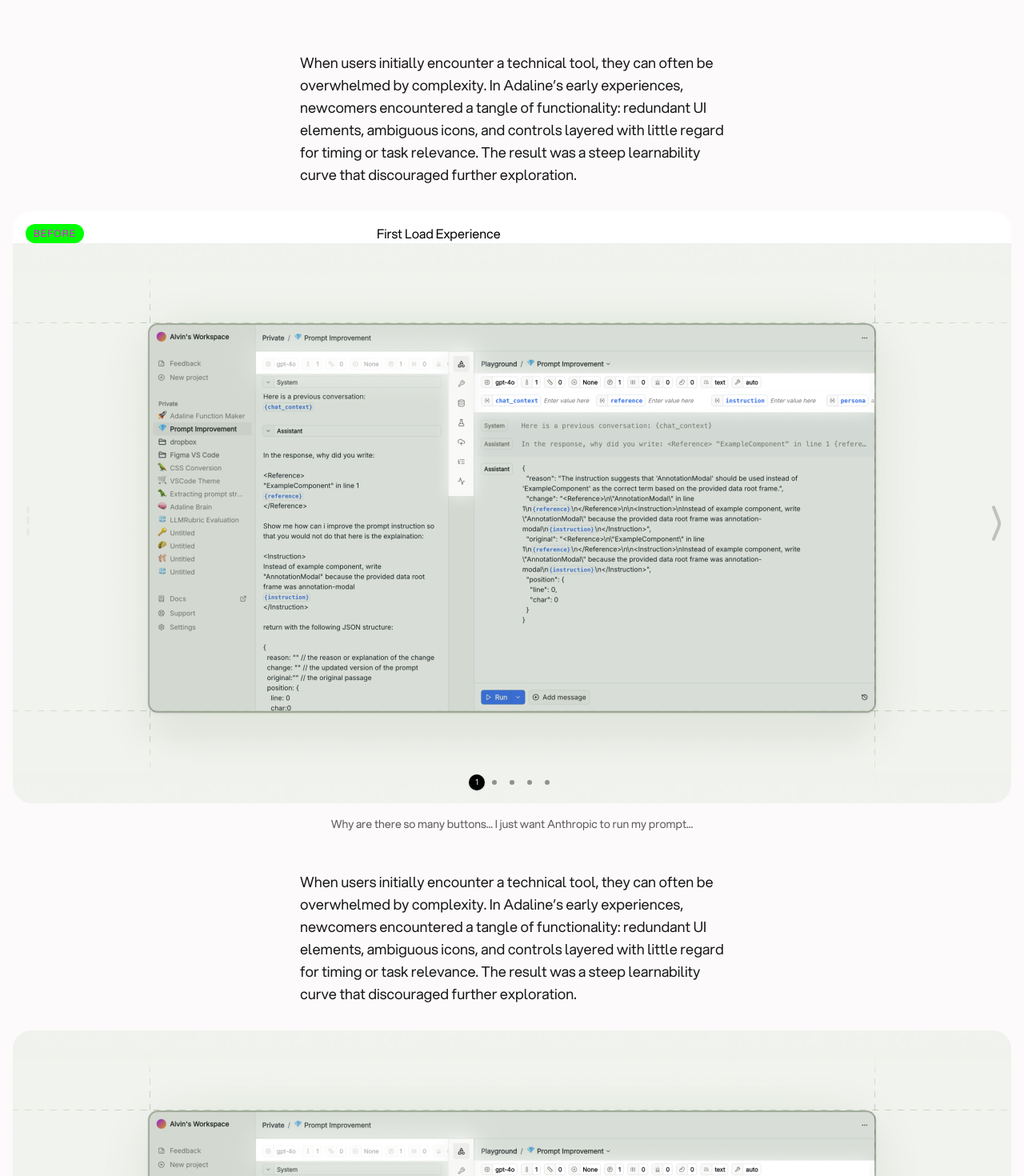
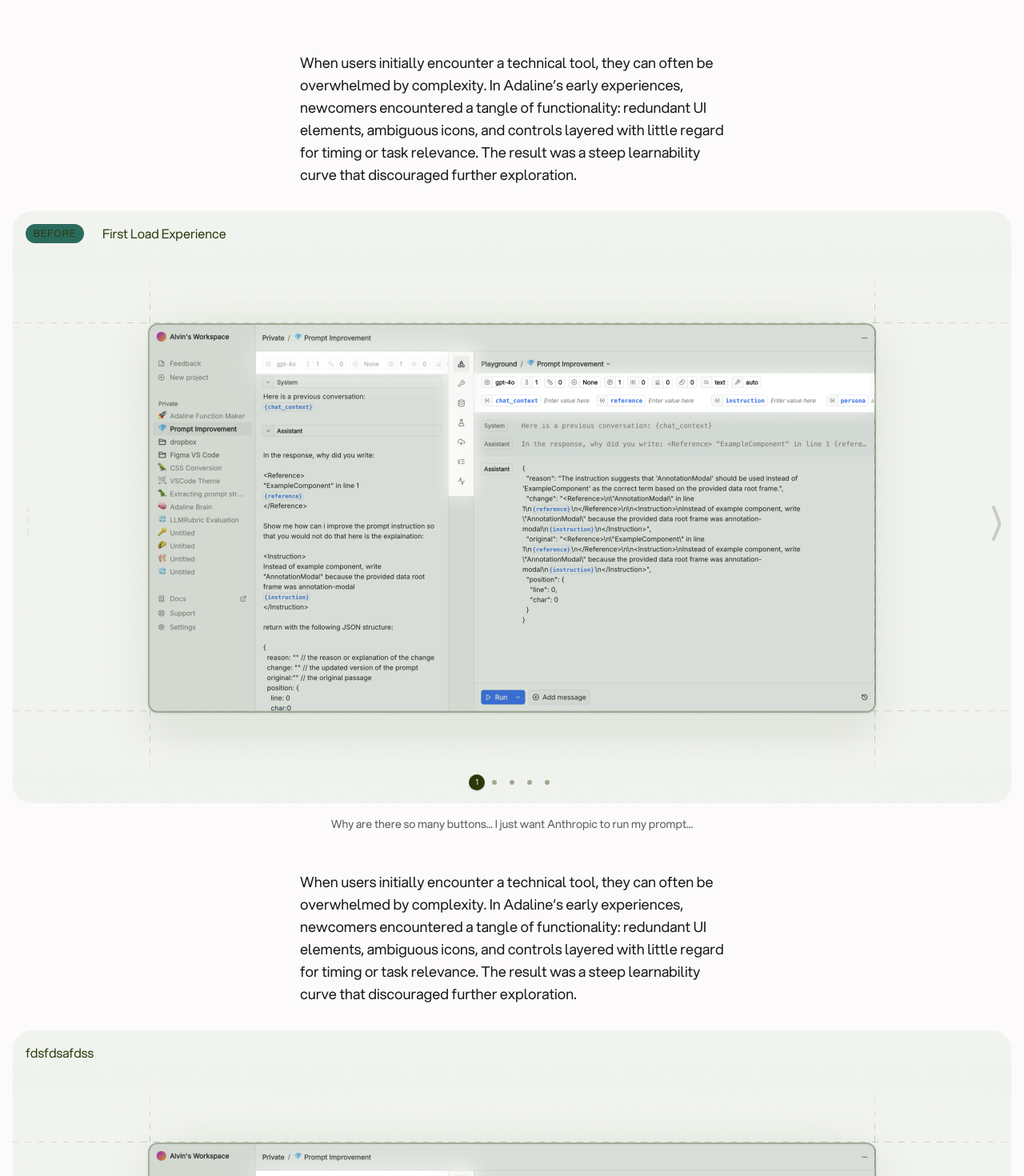
Before and after one commit to alvinleung/db-carousel-prototype, a Next.js app: page / in a window 1280 px wide. Shown: the top 1470 px of the page at 80% size. Built offline with nearby package versions, Linux system fonts and the light colour scheme.

Commit message:
Fix styling bug

```diff
--- a/src/app/page.tsx
+++ b/src/app/page.tsx
@@ -16,12 +16,6 @@ export default function Home() {
         safeAreaWidth={906}
         safeAreaHeight={700}
         tag={"before"}
-        theme={{
-          bg: "#FFF",
-          fg: "#000",
-          tagFg: "#F0F",
-          tagBg: "#0F0",
-        }}
       >
         <AssetCarousel.item
           src={"/asset-content-1.jpg"}
@@ -54,7 +48,11 @@ export default function Home() {
         relevance. The result was a steep learnability curve that discouraged
         further exploration.
       </p>
-      <AssetCarousel safeAreaWidth={906} safeAreaHeight={700}>
+      <AssetCarousel
+        title={"fdsfdsafdss"}
+        safeAreaWidth={906}
+        safeAreaHeight={700}
+      >
         <AssetCarousel.item
           src={"/asset-content-1.jpg"}
           caption={
--- a/src/components/carousel/carousel.tsx
+++ b/src/components/carousel/carousel.tsx
@@ -152,13 +152,10 @@ const AssetCarousel = ({
               </div>
             )}
             {title && (
-              <div
-                className={cn(
-                  " text-left font-var-medium text-base",
-                  tag ? "w-[530px] mx-auto px-24" : "",
-                )}
-              >
-                {title}
+              <div className={cn("text-left font-var-medium text-base")}>
+                <div className={cn(tag ? "w-[530px] mx-auto px-24" : "")}>
+                  {title}
+                </div>
               </div>
             )}
             <div className="absolute right-(--margin) top-(--margin) text-xs items-center flex rounded-full px-2.5 h-6">
```
